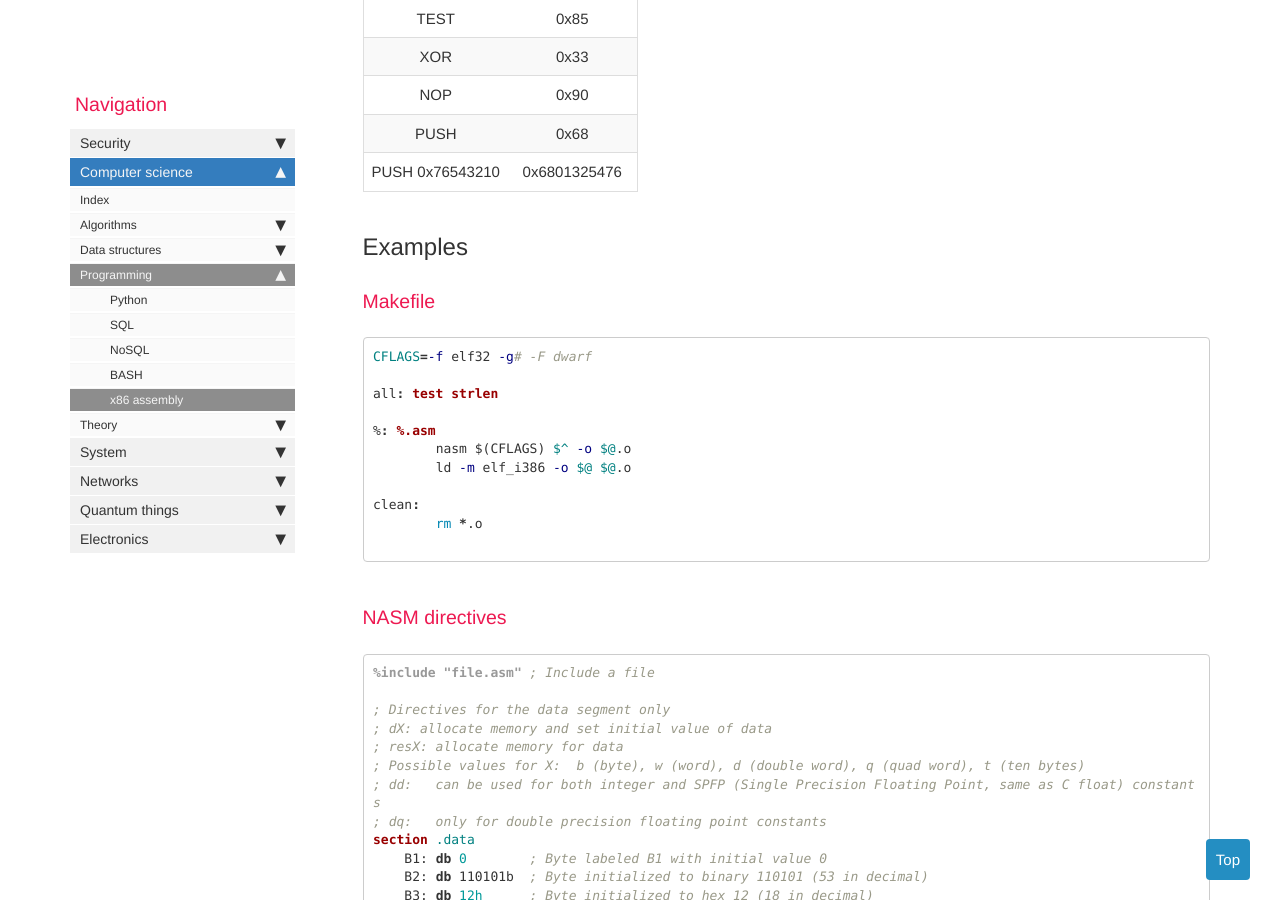
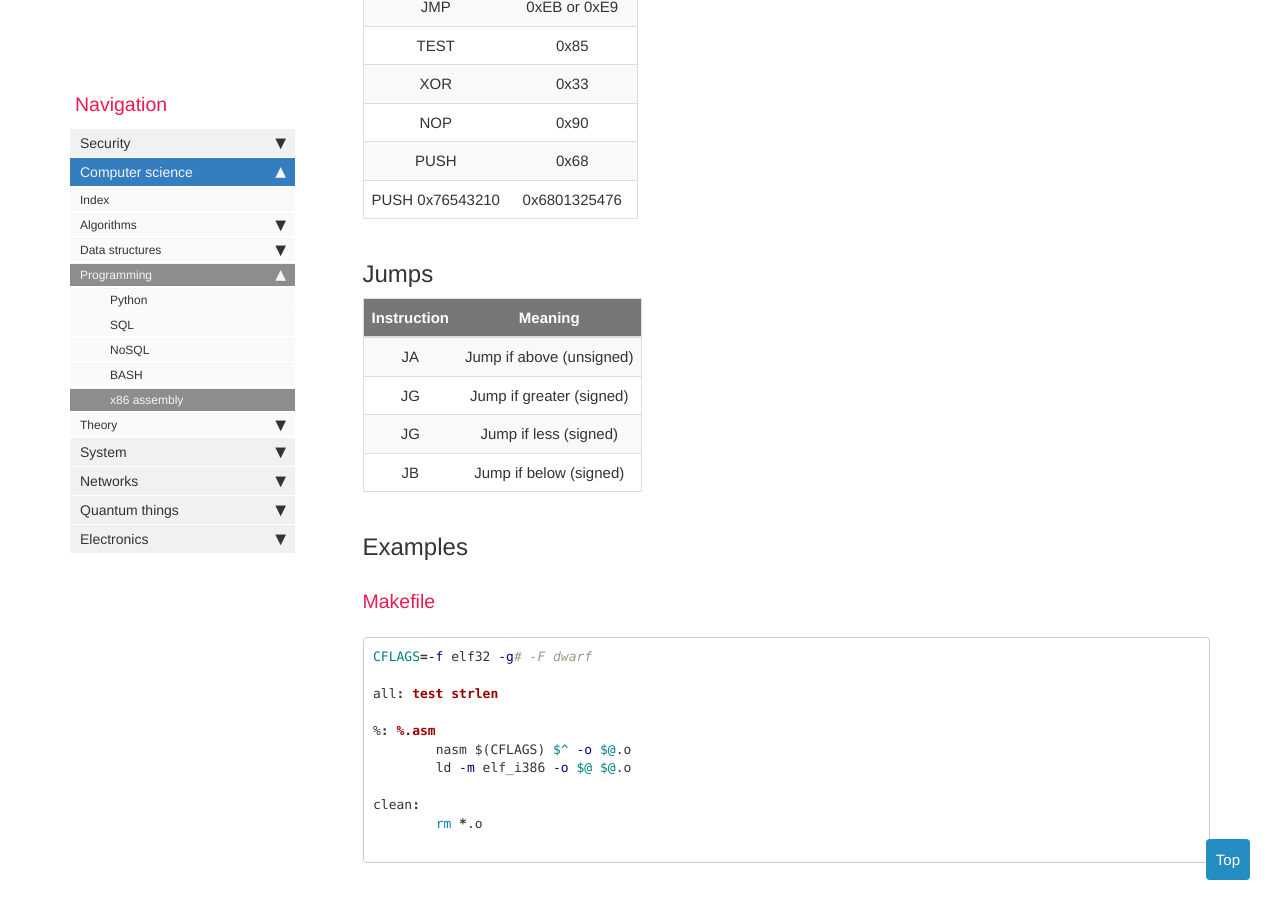
Before and after one commit to greglan/greglan.github.io, a Jekyll site: the page built from pages/cs/programming/x86-assembly.md, in a window 1280 px wide and 900 px high, scrolled down 1570 px. Built offline with Jekyll 4.4.1, drawn with Linux system fonts in a browser that asks for light colours; nearby versions of some CDN libraries; comment, search, counter and statistics services are not loaded.

Commit message:
Minor update

```diff
--- a/pages/cs/programming/x86-assembly.md
+++ b/pages/cs/programming/x86-assembly.md
@@ -61,6 +61,18 @@ rep stosb
 | NOP | 0x90 |
 | PUSH | 0x68 |
 | PUSH 0x76543210 | 0x6801325476 |
+
+
+## Jumps
+
+|Instruction| Meaning|
+|:---------:|:--------:|
+| JA | Jump if above (unsigned) |
+| JG | Jump if greater (signed) |
+| JG | Jump if less (signed) |
+| JB | Jump if below (signed) |
+
+
 
 ## Examples
 ### Makefile
```
Also changed, not shown: pages/cs/programming/python.md (+2 -0 lines), pages/networks/tcp-ip.md (+2 -0 lines), pages/security/pentesting/tricks.md (+1 -0 lines), pages/security/reversing/radare2.md (+1 -0 lines), pages/system/linux/wpa-cmd.md (+5 -0 lines).
